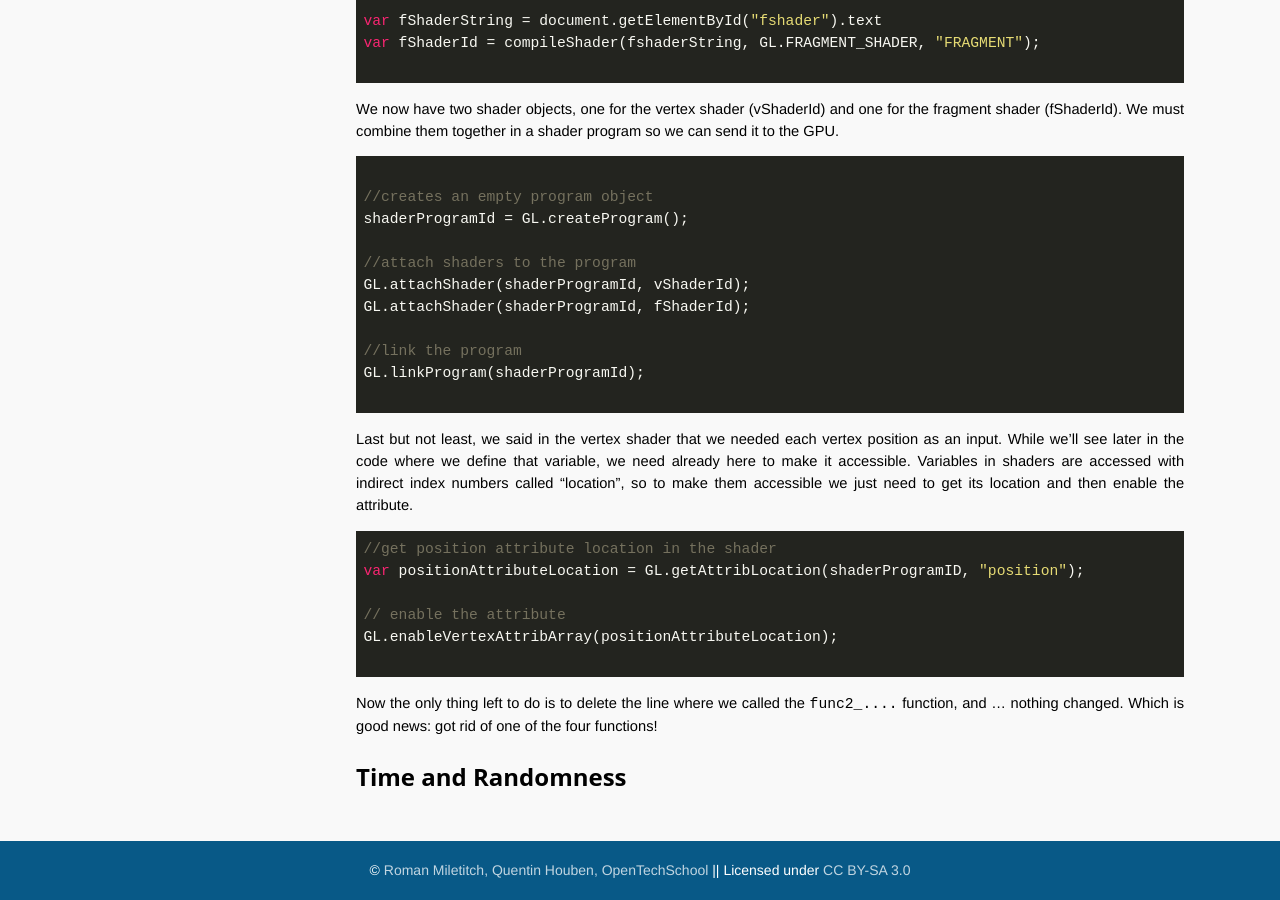
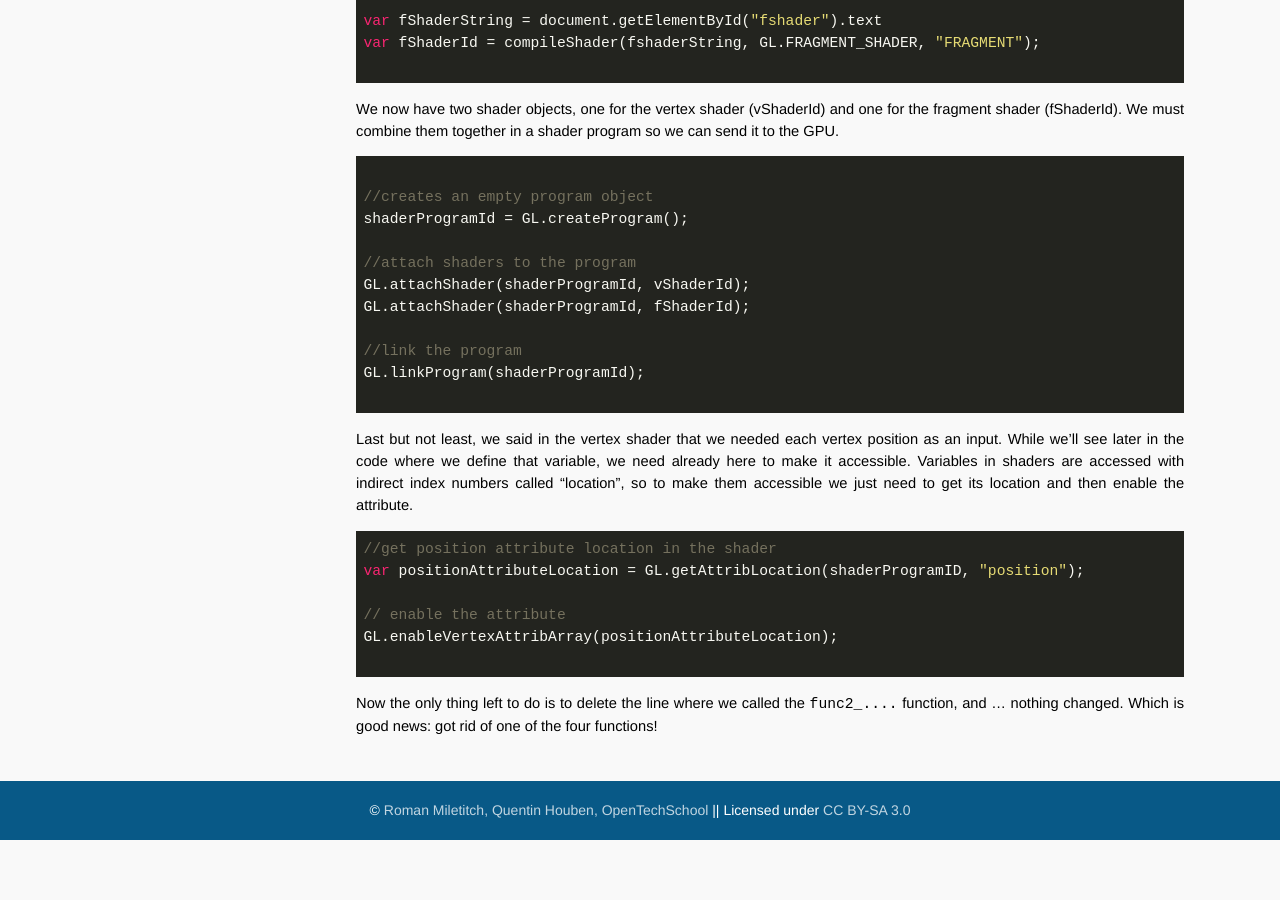
Before and after one commit to OpenTechSchool-Brussels/intro-to-webGL-and-shaders, a Jekyll site: the page built from log2_intro_shaders.md, in a window 1280 px wide and 900 px high, scrolled down 3155 px. Built offline with Jekyll 4.4.1, drawn with Linux system fonts in a browser that asks for light colours; after the commit the page ends 3995 px from its top, so only the background shows below that.

Commit message:
Update log2_intro_shaders.md

```diff
--- a/log2_intro_shaders.md
+++ b/log2_intro_shaders.md
@@ -150,5 +150,3 @@ GL.enableVertexAttribArray(positionAttributeLocation);
 ~~~
 
 Now the only thing left to do is to delete the line where we called the `func2_....` function, and ... nothing changed. Which is good news: got rid of one of the four functions!
-
-## Time and Randomness
```
